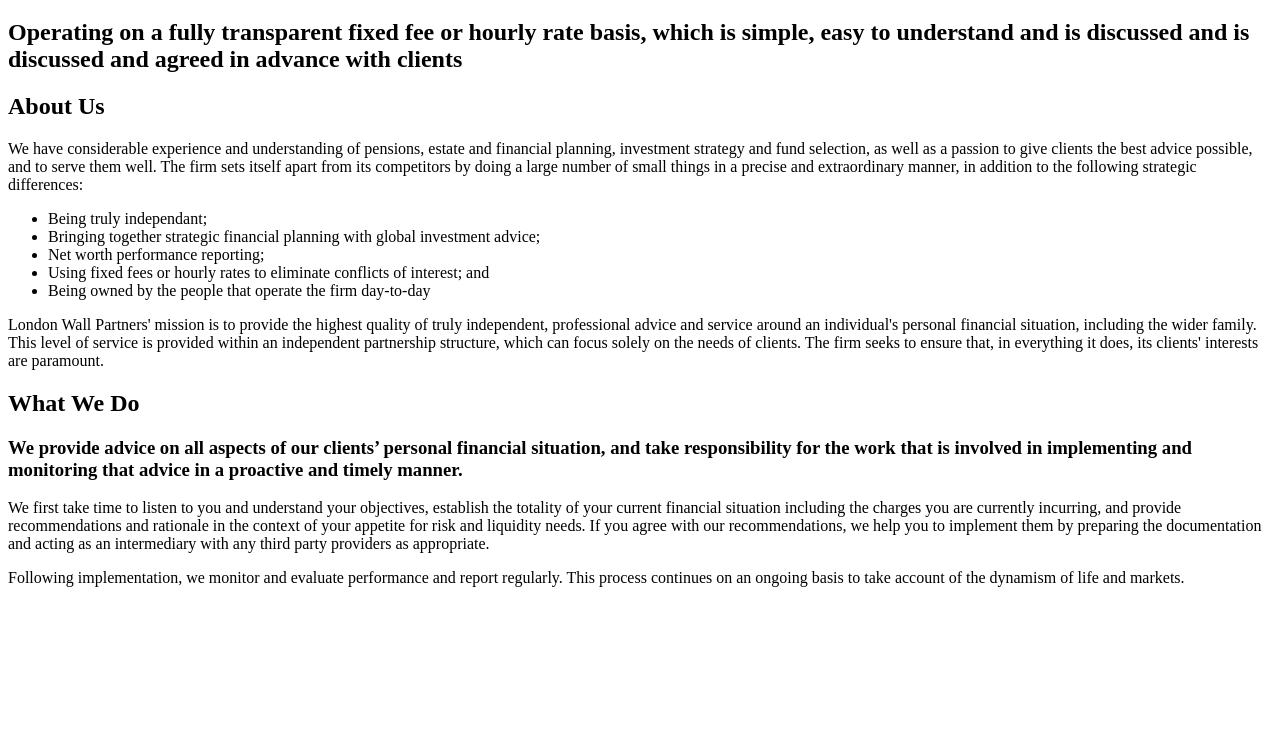
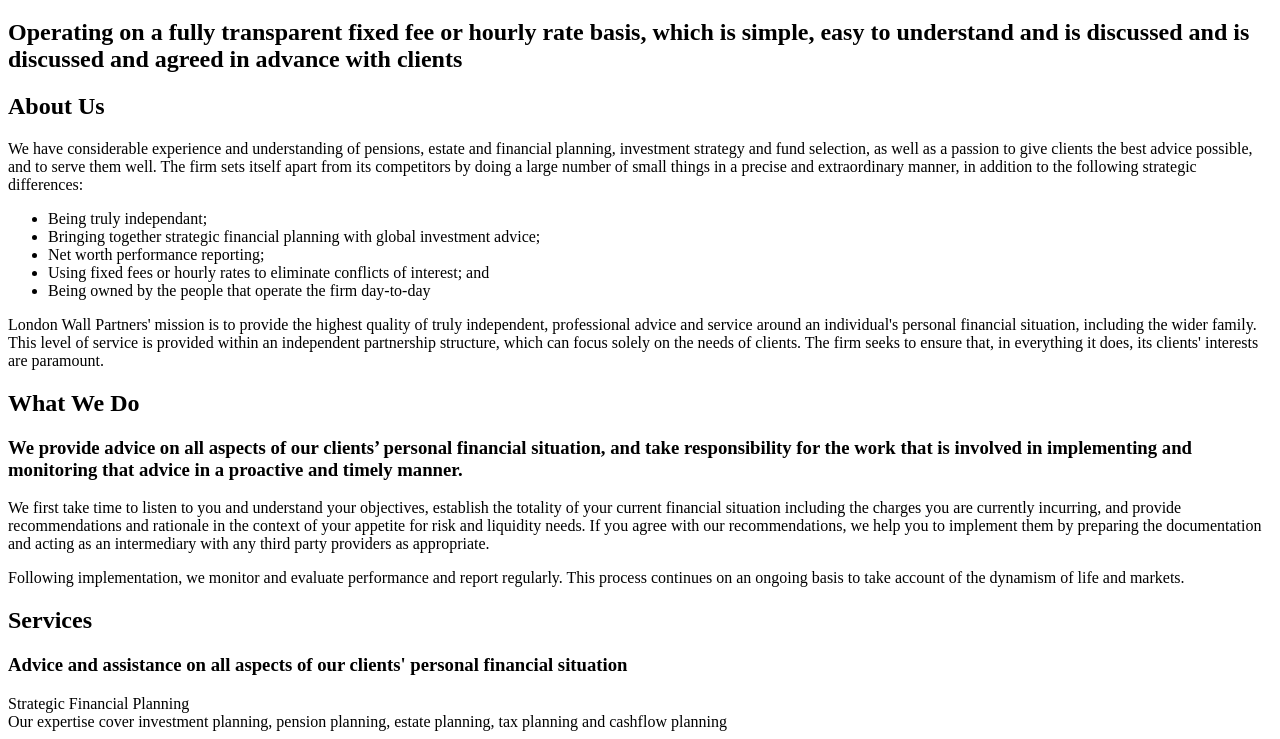
Before and after one commit to Arkem001209/LWP_Website, a plain HTML site: page index.html in a window 1280 px wide. Shown: the part 143-882 px from the top of the page. Before the commit the page ends 800 px from the top, so only its background shows below. Drawn offline with Linux system fonts and the light colour scheme.

Commit message:
Create first services card

```diff
--- a/index.html
+++ b/index.html
@@ -33,6 +33,12 @@
             </p>
             <p>Following implementation, we monitor and evaluate performance and report regularly. This process continues on an ongoing basis to take account of the dynamism of life
                 and markets.</p>
+            <h2>Services</h2>
+            <h3>Advice and assistance on all aspects of our clients' personal financial situation</h3>
+            <div class="card">
+                <div class="card_title">Strategic Financial Planning</div>
+                <div class="card_content">Our expertise cover investment planning, pension planning, estate planning, tax planning and cashflow planning</div>
+            </div>
 
 
 
```
